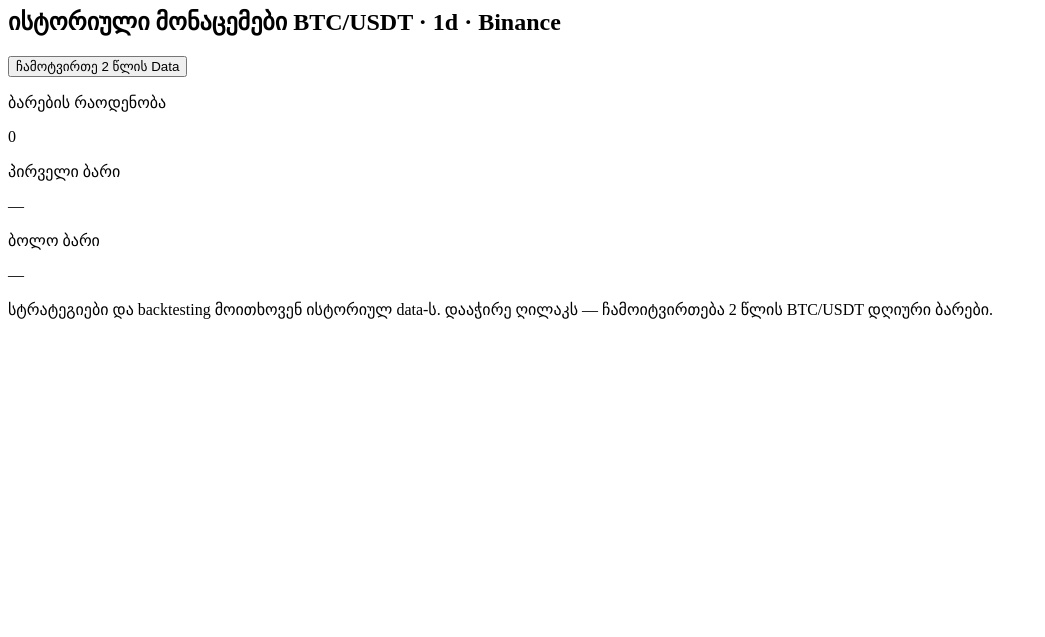
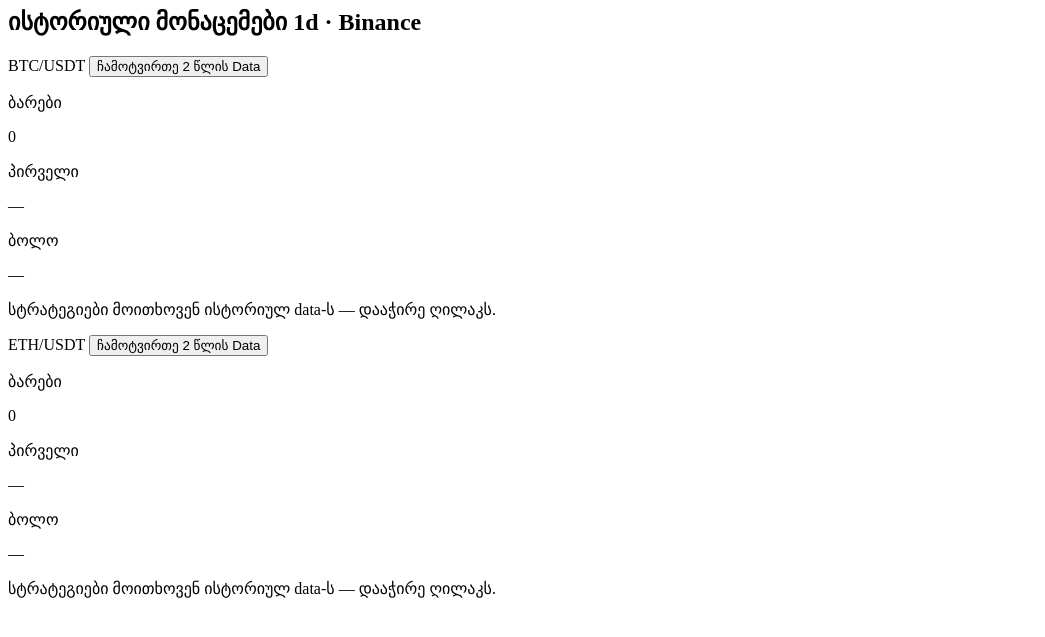
Before and after one commit to Gkamashidze/trading-bot, a FastAPI app: page /partials/backfill in a window 1280 px wide. Shown: the top 637 px of the page, without its empty margins (0-1045 px from the left). Run offline with FastAPI, Linux system fonts and the light colour scheme; parts of the project's set-up code (start-up, migrations or seed data) failed here and were passed over.

Commit message:
feat(dashboard): multi-symbol backfill UI — per-symbol rows
Backfill panel now shows a row per configured crypto symbol with
individual download buttons and bar count. Backend returns per-symbol
stats instead of BTC-only single stat.

Files changed: dashboard/app.py, templates/partials/backfill.html

Co-Authored-By: Claude Code <noreply@anthropic.com>

```diff
--- a/trading_bot/dashboard/app.py
+++ b/trading_bot/dashboard/app.py
@@ -218,45 +218,55 @@ def create_app() -> FastAPI:
 
     @app.get("/partials/backfill", response_class=HTMLResponse)
     async def partial_backfill_status(request: Request) -> HTMLResponse:
-        """Show data availability summary + backfill trigger button."""
+        """Show per-symbol data availability summary + backfill trigger buttons."""
         from pathlib import Path
+
+        import pandas as pd
 
         from trading_bot.config import get_settings
 
         settings = get_settings()
         raw_path = Path(settings.storage.raw_path)
-        primary_symbol = settings.trading.crypto.symbols[0].replace("/", "_")
-        parquet_dir = raw_path / "binance" / primary_symbol / "1d"
 
-        bar_count = 0
-        date_from: str | None = None
-        date_to: str | None = None
+        symbols_stats = []
+        for symbol in settings.trading.crypto.symbols:
+            symbol_safe = symbol.replace("/", "_")
+            parquet_dir = raw_path / "binance" / symbol_safe / "1d"
 
-        if parquet_dir.exists():
-            import pandas as pd
+            bar_count = 0
+            date_from: str | None = None
+            date_to: str | None = None
 
-            files = sorted(parquet_dir.glob("*.parquet"))
-            if files:
-                frames = []
-                for f in files:
-                    try:
-                        frames.append(pd.read_parquet(f, columns=["open_time"]))
-                    except Exception as e:
-                        log.warning("backfill_parquet_read_error", file=str(f), error=str(e))
-                if frames:
-                    combined = pd.concat(frames).drop_duplicates()
-                    bar_count = len(combined)
-                    ts = combined["open_time"].sort_values()
-                    date_from = str(ts.iloc[0])[:10]
-                    date_to = str(ts.iloc[-1])[:10]
+            if parquet_dir.exists():
+                files = sorted(parquet_dir.glob("*.parquet"))
+                if files:
+                    frames = []
+                    for f in files:
+                        try:
+                            frames.append(pd.read_parquet(f, columns=["open_time"]))
+                        except Exception as e:
+                            log.warning("backfill_parquet_read_error", file=str(f), error=str(e))
+                    if frames:
+                        combined = pd.concat(frames).drop_duplicates()
+                        bar_count = len(combined)
+                        ts = combined["open_time"].sort_values()
+                        date_from = str(ts.iloc[0])[:10]
+                        date_to = str(ts.iloc[-1])[:10]
+
+            symbols_stats.append(
+                {
+                    "symbol": symbol,
+                    "bar_count": bar_count,
+                    "date_from": date_from,
+                    "date_to": date_to,
+                }
+            )
 
         return templates.TemplateResponse(
             request=request,
             name="partials/backfill.html",
             context={
-                "bar_count": bar_count,
-                "date_from": date_from,
-                "date_to": date_to,
+                "symbols_stats": symbols_stats,
                 "backfill": _backfill_status,
             },
         )
--- a/trading_bot/dashboard/templates/partials/backfill.html
+++ b/trading_bot/dashboard/templates/partials/backfill.html
@@ -1,63 +1,69 @@
 <!-- Historical Data — ისტორიული მონაცემები -->
-<div class="bg-gray-900 border border-gray-800 rounded-lg p-4">
-  <div class="flex items-center justify-between mb-3">
-    <div>
+<div class="bg-gray-900 border border-gray-800 rounded-lg p-4 space-y-4">
   <h2 class="text-sm font-semibold text-gray-300">
     ისტორიული მონაცემები
-        <span class="text-xs text-gray-600 font-normal ml-1">BTC/USDT · 1d · Binance</span>
+    <span class="text-xs text-gray-600 font-normal ml-1">1d · Binance</span>
   </h2>
-    </div>
 
-    {% if backfill.running %}
-      <!-- ჩამოტვირთვა მიმდინარეობს -->
+  {% for s in symbols_stats %}
+  <div class="bg-gray-800 rounded-lg p-3">
+    <div class="flex items-center justify-between mb-3">
+      <span class="text-xs font-semibold text-gray-300">{{ s.symbol }}</span>
+
+      {% if backfill.running and backfill.symbol == s.symbol %}
         <span class="text-xs bg-blue-900 text-blue-300 px-3 py-1 rounded-full animate-pulse">
           ჩამოიტვირთება...
         </span>
-    {% elif bar_count == 0 %}
-      <!-- data არ არის — backfill ღილაკი -->
+      {% elif s.bar_count == 0 %}
         <button
-        hx-post="/admin/backfill?symbol=BTC/USDT&timeframe=1d&days_back=730"
+          hx-post="/admin/backfill?symbol={{ s.symbol }}&timeframe=1d&days_back=730"
           hx-swap="none"
           hx-on::after-request="htmx.ajax('GET', '/partials/backfill', {target:'#backfill-section', swap:'innerHTML'})"
-        onclick="return confirm('ჩამოიტვირთება ~730 დღის BTC/USDT data. გაგრძელება?')"
+          onclick="return confirm('ჩამოიტვირთება ~730 დღის {{ s.symbol }} data. გაგრძელება?')"
           class="text-xs bg-blue-900 text-blue-300 hover:bg-blue-800 px-3 py-1 rounded font-semibold transition-colors"
         >
           ჩამოტვირთე 2 წლის Data
         </button>
       {% else %}
-      <!-- data არსებობს — განახლების ღილაკი -->
         <button
-        hx-post="/admin/backfill?symbol=BTC/USDT&timeframe=1d&days_back=30"
+          hx-post="/admin/backfill?symbol={{ s.symbol }}&timeframe=1d&days_back=30"
           hx-swap="none"
           hx-on::after-request="htmx.ajax('GET', '/partials/backfill', {target:'#backfill-section', swap:'innerHTML'})"
-        class="text-xs bg-gray-800 text-gray-400 hover:bg-gray-700 px-3 py-1 rounded font-semibold transition-colors"
+          class="text-xs bg-gray-700 text-gray-400 hover:bg-gray-600 px-3 py-1 rounded font-semibold transition-colors"
         >
           განაახლე (30 დღე)
         </button>
       {% endif %}
     </div>
 
-  <!-- Data სტატუსი -->
-  <div class="grid grid-cols-3 gap-4 text-center">
-    <div class="bg-gray-800 rounded p-3">
-      <p class="text-xs text-gray-500 mb-1">ბარების რაოდენობა</p>
-      <p class="text-lg font-bold {% if bar_count > 0 %}text-green-400{% else %}text-red-400{% endif %}">
-        {% if bar_count > 0 %}{{ bar_count }}{% else %}0{% endif %}
+    <div class="grid grid-cols-3 gap-3 text-center">
+      <div class="bg-gray-900 rounded p-2">
+        <p class="text-xs text-gray-500 mb-1">ბარები</p>
+        <p class="text-lg font-bold {% if s.bar_count > 0 %}text-green-400{% else %}text-red-400{% endif %}">
+          {{ s.bar_count if s.bar_count > 0 else '0' }}
         </p>
       </div>
-    <div class="bg-gray-800 rounded p-3">
-      <p class="text-xs text-gray-500 mb-1">პირველი ბარი</p>
-      <p class="text-sm font-semibold text-gray-300">{{ date_from or '—' }}</p>
+      <div class="bg-gray-900 rounded p-2">
+        <p class="text-xs text-gray-500 mb-1">პირველი</p>
+        <p class="text-xs font-semibold text-gray-300">{{ s.date_from or '—' }}</p>
       </div>
-    <div class="bg-gray-800 rounded p-3">
-      <p class="text-xs text-gray-500 mb-1">ბოლო ბარი</p>
-      <p class="text-sm font-semibold text-gray-300">{{ date_to or '—' }}</p>
+      <div class="bg-gray-900 rounded p-2">
+        <p class="text-xs text-gray-500 mb-1">ბოლო</p>
+        <p class="text-xs font-semibold text-gray-300">{{ s.date_to or '—' }}</p>
       </div>
     </div>
 
+    {% if s.bar_count == 0 and not backfill.running %}
+    <p class="mt-2 text-xs text-gray-600">
+      სტრატეგიები მოითხოვენ ისტორიულ data-ს — დააჭირე ღილაკს.
+    </p>
+    {% endif %}
+  </div>
+  {% endfor %}
+
   <!-- მიმდინარე backfill პროგრესი -->
   {% if backfill.running %}
-  <div class="mt-3 bg-gray-800 rounded p-3 text-xs text-gray-400">
+  <div class="bg-gray-800 rounded p-3 text-xs text-gray-400">
     <span class="text-blue-400 font-semibold">ჩამოიტვირთება:</span>
     {{ backfill.symbol }} · {{ backfill.timeframe }} ·
     დაწყებულია {{ backfill.started_at[:19].replace('T',' ') if backfill.started_at else '—' }} UTC
@@ -66,7 +72,7 @@
 
   <!-- ბოლო backfill შედეგი -->
   {% if not backfill.running and backfill.finished_at %}
-  <div class="mt-3 rounded p-3 text-xs
+  <div class="rounded p-3 text-xs
     {% if backfill.error %}bg-red-950 text-red-400{% else %}bg-green-950 text-green-400{% endif %}">
     {% if backfill.error %}
       შეცდომა: {{ backfill.error }}
@@ -75,12 +81,4 @@
     {% endif %}
   </div>
   {% endif %}
-
-  <!-- არ არის data — განმარტება -->
-  {% if bar_count == 0 and not backfill.running %}
-  <p class="mt-3 text-xs text-gray-600">
-    სტრატეგიები და backtesting მოითხოვენ ისტორიულ data-ს.
-    დააჭირე ღილაკს — ჩამოიტვირთება 2 წლის BTC/USDT დღიური ბარები.
-  </p>
-  {% endif %}
 </div>
```
Lines whose indentation alone changed are shown as unchanged.
